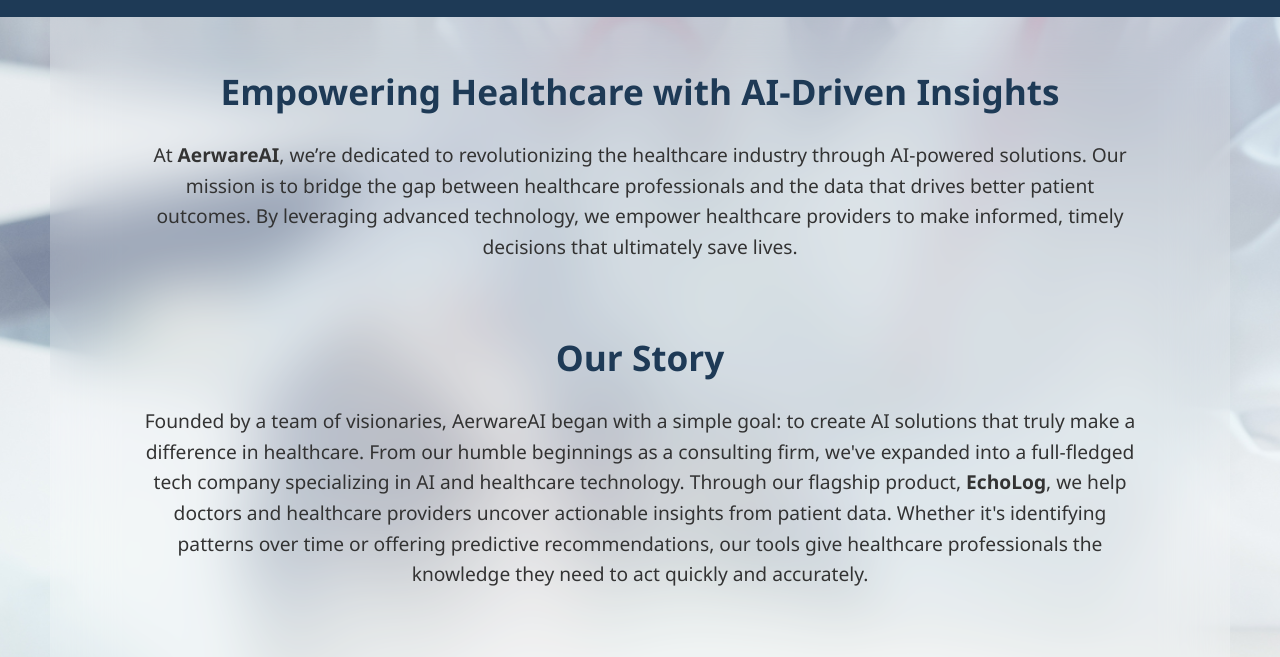
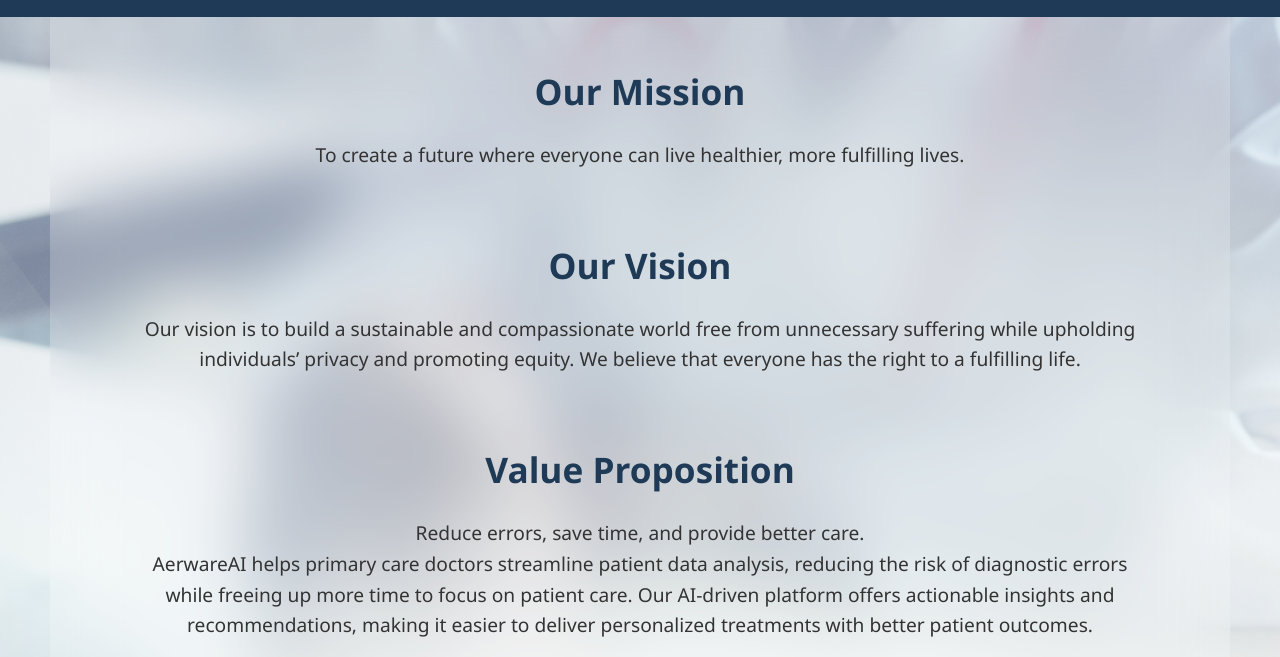
Before and after one commit to Aerware-Web-Design/aerware-ai, a plain HTML site: page about.html in a window 1280 px wide. Shown: the part 73-730 px from the top of the page. Drawn offline with Linux system fonts and the light colour scheme.

Commit message:
Update about.html

```diff
--- a/about.html
+++ b/about.html
@@ -26,20 +26,22 @@
     <!-- About Us Section -->
     <section class="about-section">
         <div class="about-text">
-            <h3>Empowering Healthcare with AI-Driven Insights</h3>
+            <h3>Our Mission</h3>
             <p>
-            At <strong>AerwareAI</strong>, we’re dedicated to revolutionizing the healthcare industry through AI-powered solutions.
-            Our mission is to bridge the gap between healthcare professionals and the data that drives better patient outcomes.
-            By leveraging advanced technology, we empower healthcare providers to make informed, timely decisions that ultimately save lives.
+            To create a future where everyone can live healthier, more fulfilling lives.
             </p>
 
-            <h3>Our Story</h3>
+            <h3>Our Vision</h3>
             <p>
-            Founded by a team of visionaries, AerwareAI began with a simple goal: to create AI solutions that truly make a difference in healthcare.
-            From our humble beginnings as a consulting firm, we've expanded into a full-fledged tech company specializing in AI and healthcare technology.
-            Through our flagship product, <strong>EchoLog</strong>, we help doctors and healthcare providers uncover actionable insights from patient data.
-            Whether it's identifying patterns over time or offering predictive recommendations, our tools give healthcare professionals the knowledge they need to act quickly and accurately.
+            Our vision is to build a sustainable and compassionate world free from unnecessary suffering  while upholding individuals’ privacy and promoting equity. We believe that everyone has the right to a fulfilling life.
             </p>
+
+            <h3>Value Proposition</h3>
+            <p>
+            Reduce errors, save time, and provide better care.<br>
+            AerwareAI helps primary care doctors streamline patient data analysis, reducing the risk of diagnostic errors while freeing up more time to focus on patient care. Our AI-driven platform offers actionable insights and recommendations, making it easier to deliver personalized treatments with better patient outcomes.
+            </p>
+
             <h3>Meet the Team</h3>
             <div class="team">
                 <div class="teammate">
@@ -72,7 +74,7 @@
 
     <!-- Footer -->
     <footer>
-        <p>&copy; 2024 AerwareAI. All Rights Reserved.</p>
+        <p>© 2024 Aerware Technologies. All Rights Reserved.</p>
     </footer>
 </body>
 </html>
```
